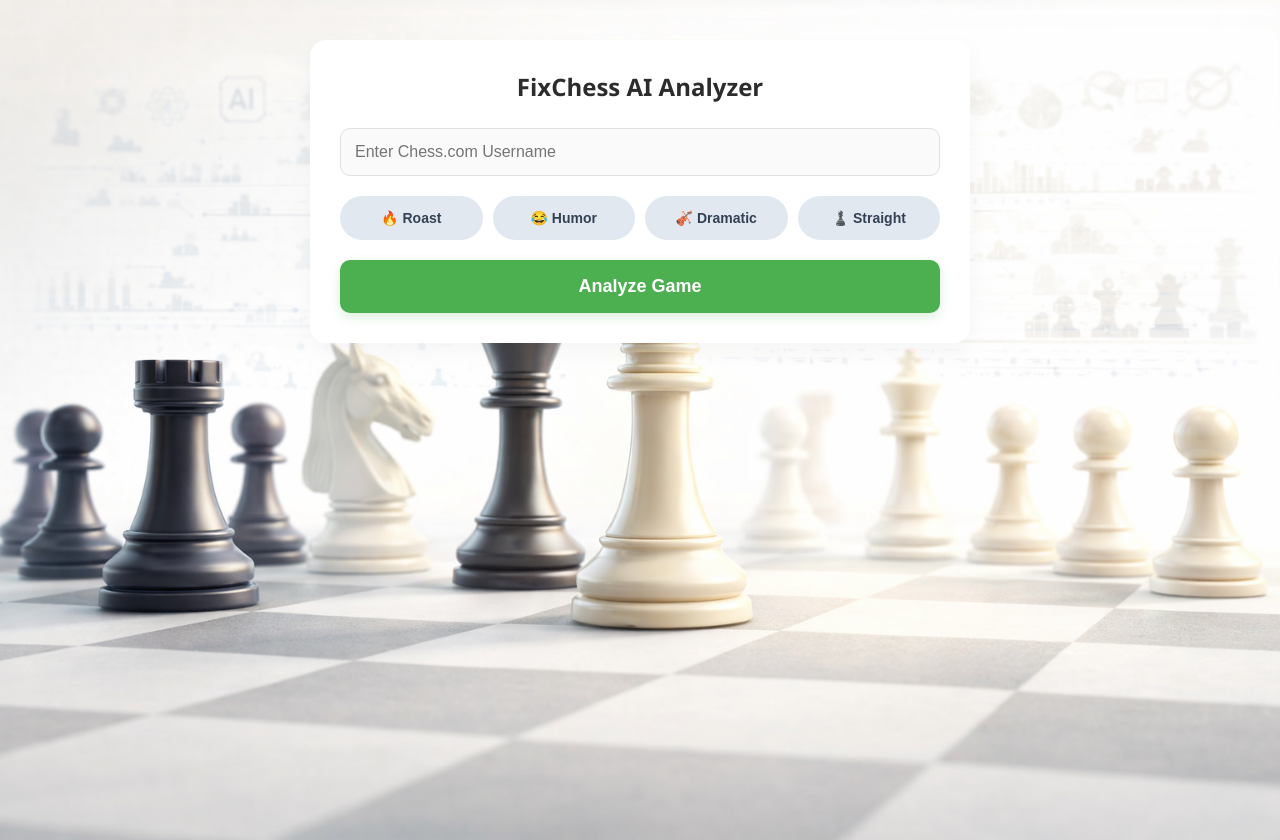
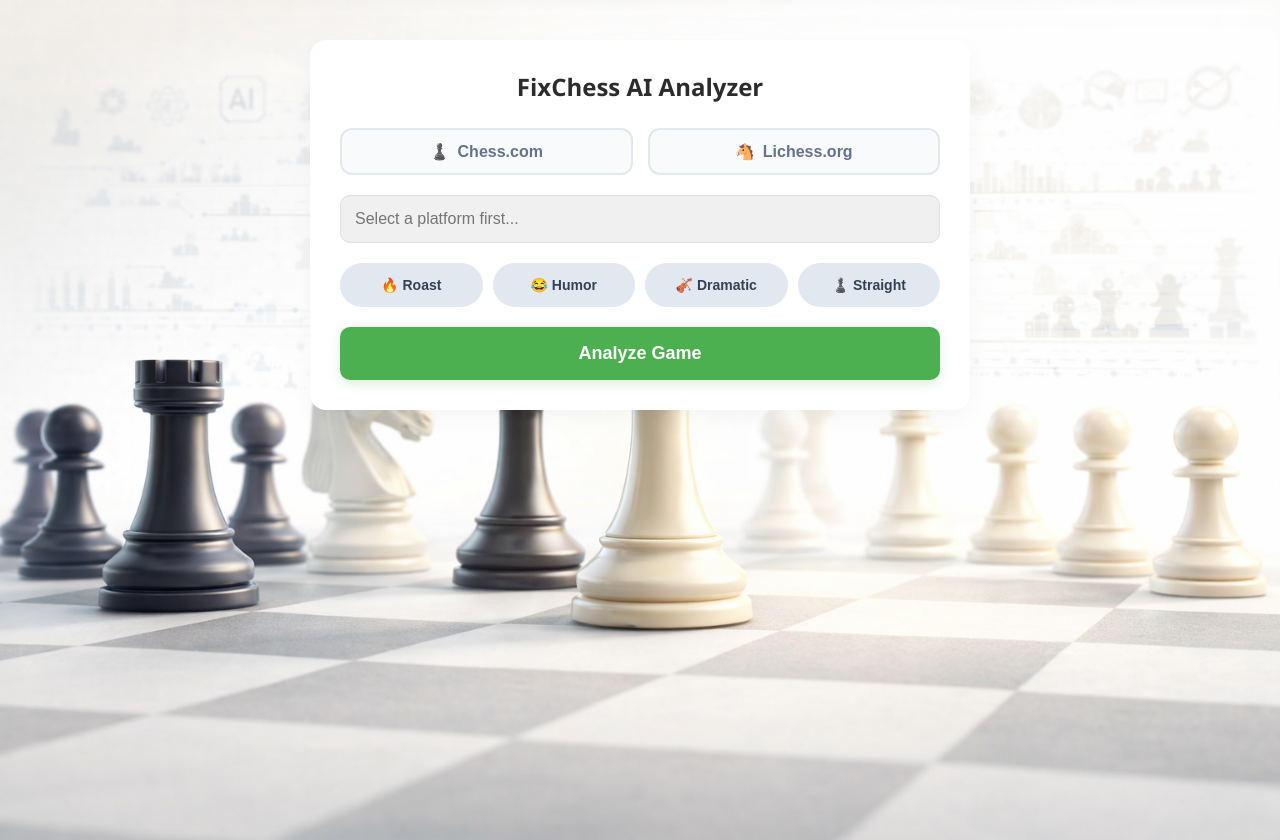
Before and after one commit to Kora-One/Fix-Chess-App-FE, an Angular app: page / in a window 1280 px wide. Built offline with nearby package versions, Linux system fonts and the light colour scheme.

Commit message:
Added Lichess Feature V6

```diff
--- a/src/app/app.css
+++ b/src/app/app.css
@@ -1,4 +1,3 @@
-/* The Main Card Container */
 .analyzer-container {
   max-width: 600px;
   margin: 40px auto;
@@ -16,6 +15,52 @@ h2 {
   margin-bottom: 25px;
 }
 
+/* Platform Board */
+.platform-board {
+  display: flex;
+  gap: 15px;
+  margin-bottom: 20px;
+}
+
+.btn-plat {
+  flex: 1;
+  padding: 12px;
+  border: 2px solid #e2e8f0;
+  border-radius: 12px;
+  background-color: #f8fafc;
+  color: #64748b;
+  font-size: 16px;
+  font-weight: bold;
+  cursor: pointer;
+  transition: all 0.2s;
+  display: flex;
+  align-items: center;
+  justify-content: center;
+  gap: 8px;
+}
+
+.btn-plat:hover {
+  background-color: #f1f5f9;
+  border-color: #cbd5e1;
+}
+
+.btn-plat.chesscom.active {
+  background-color: #7fa650;
+  border-color: #7fa650;
+  color: white;
+  box-shadow: 0 4px 12px rgba(127, 166, 80, 0.3);
+  transform: translateY(-2px);
+}
+
+.btn-plat.lichess.active {
+  background-color: #ffffff;
+  border-color: #1a1a1a;
+  color: #1a1a1a;
+  box-shadow: 0 4px 12px rgba(0, 0, 0, 0.1);
+  transform: translateY(-2px);
+}
+
+/* Input */
 input {
   width: 100%;
   padding: 14px;
@@ -34,8 +79,12 @@ input:focus {
   border-color: #4caf50;
   background-color: #ffffff;
 }
+input:disabled {
+  background-color: #f0f0f0;
+  cursor: not-allowed;
+}
 
-/* Mood Buttons - High Contrast Design */
+/* Mood Buttons */
 .mood-board {
   display: flex;
   gap: 10px;
@@ -52,56 +101,27 @@ input:focus {
   font-weight: bold;
   font-size: 14px;
   transition: all 0.2s ease-in-out;
-
-  /* High-contrast inactive state */
   background-color: #e2e8f0;
   color: #334155;
 }
 
-.btn:hover {
-  background-color: #cbd5e1;
-  color: #0f172a;
-}
+.btn:hover { background-color: #cbd5e1; color: #0f172a; }
 
-/* The Active (Selected) States */
-.btn-roast.active {
-  background-color: #dc2626;
-  color: #ffffff;
-  transform: scale(1.05);
-  box-shadow: 0 4px 12px rgba(220, 38, 38, 0.3);
-}
+.btn-roast.active { background-color: #dc2626; color: #ffffff; transform: scale(1.05); box-shadow: 0 4px 12px rgba(220, 38, 38, 0.3); }
+.btn-humor.active { background-color: #facc15; color: #1c1917; transform: scale(1.05); box-shadow: 0 4px 12px rgba(250, 204, 21, 0.3); }
+.btn-sad.active { background-color: #2563eb; color: #ffffff; transform: scale(1.05); box-shadow: 0 4px 12px rgba(37, 99, 235, 0.3); }
+.btn-straight.active { background-color: #334155; color: #ffffff; transform: scale(1.05); box-shadow: 0 4px 12px rgba(51, 65, 85, 0.3); }
 
-.btn-humor.active {
-  background-color: #facc15;
-  color: #1c1917;
-  transform: scale(1.05);
-  box-shadow: 0 4px 12px rgba(250, 204, 21, 0.3);
-}
-
-.btn-sad.active {
-  background-color: #2563eb;
-  color: #ffffff;
-  transform: scale(1.05);
-  box-shadow: 0 4px 12px rgba(37, 99, 235, 0.3);
-}
-
-.btn-straight.active {
-  background-color: #334155;
-  color: #ffffff;
-  transform: scale(1.05);
-  box-shadow: 0 4px 12px rgba(51, 65, 85, 0.3);
-}
-
-/* The Error Text */
+/* Errors & Final Button */
 .error-text {
   color: #dc2626;
   text-align: center;
   font-weight: 600;
-  margin-top: 20px;
+  margin-top: 10px;
+  margin-bottom: 10px;
   animation: shake 0.4s;
 }
 
-/* The Big Analyze Button */
 .btn-analyze {
   width: 100%;
   padding: 16px;
@@ -117,70 +137,22 @@ input:focus {
   box-shadow: 0 4px 12px rgba(76, 175, 80, 0.2);
 }
 
-.btn-analyze:hover {
-  background-color: #43a047;
-  transform: translateY(-1px);
-  box-shadow: 0 6px 16px rgba(76, 175, 80, 0.3);
+.btn-analyze:hover { background-color: #43a047; transform: translateY(-1px); box-shadow: 0 6px 16px rgba(76, 175, 80, 0.3); }
+.btn-analyze:active { transform: translateY(1px); }
+
+/* Progress Loader */
+.loader-container { margin-top: 25px; text-align: center; font-weight: 500; color: #555; }
+.progress-bar-bg { width: 100%; height: 12px; background-color: #f0f0f0; border-radius: 10px; overflow: hidden; margin-top: 10px; }
+.progress-bar-fill { height: 100%; background-color: #4caf50; width: 0%; transition: width 0.3s ease-out; border-radius: 10px; }
+
+/* Markdown Result */
+.result-box {
+  margin-top: 25px; padding: 25px; background-color: #fafafa; border-radius: 12px; border-left: 5px solid #4caf50;
 }
-
-.btn-analyze:active {
-  transform: translateY(1px);
-}
-
-/* Progress Bar */
-.loader-container {
-  margin-top: 25px;
-  text-align: center;
-  font-weight: 500;
-  color: #555;
-}
-
-.progress-bar-bg {
-  width: 100%;
-  height: 12px;
-  background-color: #f0f0f0;
-  border-radius: 10px;
-  overflow: hidden;
-  margin-top: 10px;
-}
-
-.progress-bar-fill {
-  height: 100%;
-  background-color: #4caf50;
-  width: 0%;
-  transition: width 0.3s ease-out;
-  border-radius: 10px;
-}
-
-/* Result Formatting */
-.result-box {
-  margin-top: 25px;
-  padding: 25px;
-  background-color: #fafafa;
-  border-radius: 12px;
-  border-left: 5px solid #4caf50;
-}
-
-.markdown-output {
-  line-height: 1.7;
-  color: #333;
-}
-
-.markdown-output h3 {
-  color: #1a1a1a;
-  margin-top: 1.5em;
-  border-bottom: 2px solid #eaeaea;
-  padding-bottom: 8px;
-}
-
-.markdown-output ul {
-  padding-left: 20px;
-  margin-top: 10px;
-}
-
-.markdown-output li {
-  margin-bottom: 8px;
-}
+.markdown-output { line-height: 1.7; color: #333; }
+.markdown-output h3 { color: #1a1a1a; margin-top: 1.5em; border-bottom: 2px solid #eaeaea; padding-bottom: 8px; }
+.markdown-output ul { padding-left: 20px; margin-top: 10px; }
+.markdown-output li { margin-bottom: 8px; }
 
 @keyframes shake {
   0% { transform: translateX(0); }
--- a/src/app/app.html
+++ b/src/app/app.html
@@ -1,7 +1,24 @@
 <div class="analyzer-container">
   <h2>FixChess AI Analyzer</h2>
 
-  <input type="text" [(ngModel)]="username" placeholder="Enter Chess.com Username" [disabled]="loading" />
+  @if (!loading) {
+    <div class="platform-board">
+      <button class="btn-plat chesscom" [class.active]="selectedPlatform === 'chesscom'" (click)="selectPlatform('chesscom')">
+        <span class="icon">♟️</span> Chess.com
+      </button>
+      <button class="btn-plat lichess" [class.active]="selectedPlatform === 'lichess'" (click)="selectPlatform('lichess')">
+        <span class="icon">🐴</span> Lichess.org
+      </button>
+    </div>
+  }
+
+  @if (showPlatformError) {
+    <p class="error-text">⚠️ Please select a platform first!</p>
+  }
+
+  <input type="text" [(ngModel)]="username"
+         [placeholder]="selectedPlatform ? 'Enter ' + (selectedPlatform === 'chesscom' ? 'Chess.com' : 'Lichess') + ' Username' : 'Select a platform first...'"
+         [disabled]="loading || !selectedPlatform" />
 
   @if (!loading) {
     <div class="mood-board">
--- a/src/app/app.ts
+++ b/src/app/app.ts
@@ -1,5 +1,5 @@
 import { Component, ChangeDetectorRef } from '@angular/core';
-import { DecimalPipe } from '@angular/common'; // Replaced CommonModule with just the pipe
+import { DecimalPipe } from '@angular/common';
 import { FormsModule } from '@angular/forms';
 import { HttpClient } from '@angular/common/http';
 import { marked } from 'marked';
@@ -7,13 +7,16 @@ import { marked } from 'marked';
 @Component({
   selector: 'app-root',
   standalone: true,
-  imports: [DecimalPipe, FormsModule], // Ultra-lean imports
+  imports: [DecimalPipe, FormsModule],
   templateUrl: './app.html',
   styleUrls: ['./app.css']
 })
 export class App {
   username = '';
   report = '';
+
+  selectedPlatform = '';
+  showPlatformError = false;
 
   selectedMood = '';
   showMoodError = false;
@@ -24,14 +27,22 @@ export class App {
 
   constructor(private http: HttpClient, private cdr: ChangeDetectorRef) {}
 
+  selectPlatform(platform: string) {
+    this.selectedPlatform = platform;
+    this.showPlatformError = false;
+  }
+
   selectMood(mood: string) {
     this.selectedMood = mood;
     this.showMoodError = false;
   }
 
   getAnalysis() {
+    if (!this.selectedPlatform) {
+      this.showPlatformError = true;
+      return;
+    }
     if (!this.username) return;
-
     if (!this.selectedMood) {
       this.showMoodError = true;
       return;
@@ -42,18 +53,24 @@ export class App {
     this.startFakeProgress();
     this.cdr.detectChanges();
 
-    const backendUrl = `https://chess-backend.gentlestone-e692d061.centralindia.azurecontainerapps.io/api/analyze/${this.username}/${this.selectedMood}`;
+    // Ensure this points to Azure for production or localhost:8080 for local testing
+    const backendUrl = `https://chess-backend.gentlestone-e692d061.centralindia.azurecontainerapps.io/api/analyze/${this.selectedPlatform}/${this.username}/${this.selectedMood}`;
 
     this.http.get(backendUrl, { responseType: 'text' }).subscribe({
       next: async (data) => {
         this.finishProgress();
-        this.report = await marked.parse(data);
+        // Catch backend error strings passed to frontend
+        if (data.startsWith("Error")) {
+            this.report = `<h3>⚠️ Request Failed</h3><p>${data}</p>`;
+        } else {
+            this.report = await marked.parse(data);
+        }
         this.cdr.detectChanges();
       },
       error: (err) => {
         console.error('HTTP Error:', err);
         this.resetProgress();
-        this.report = '❌ Failed to fetch analysis. Did Gemini blunder?';
+        this.report = '<h3>❌ Failed to fetch analysis</h3><p>Could not reach the server. Did Gemini blunder?</p>';
         this.cdr.detectChanges();
       }
     });
```
